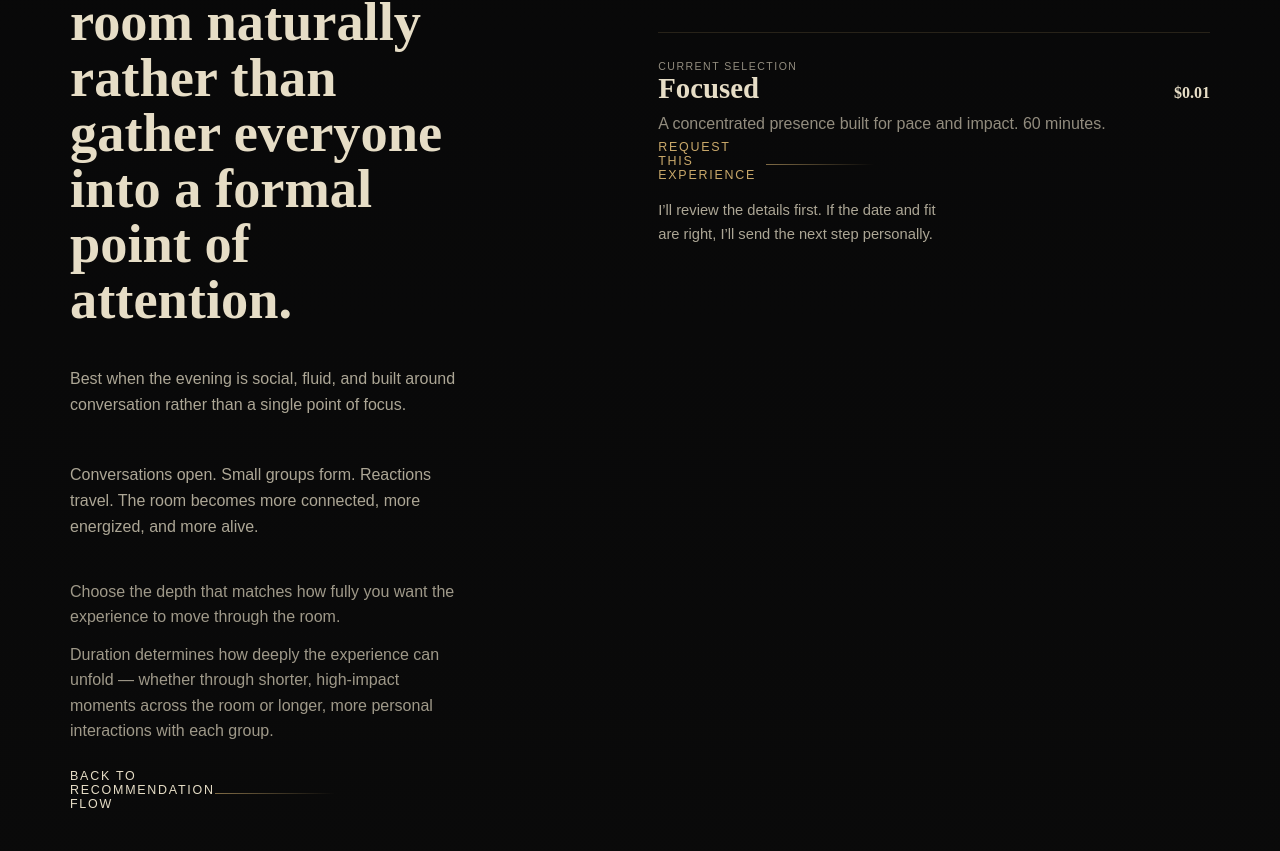
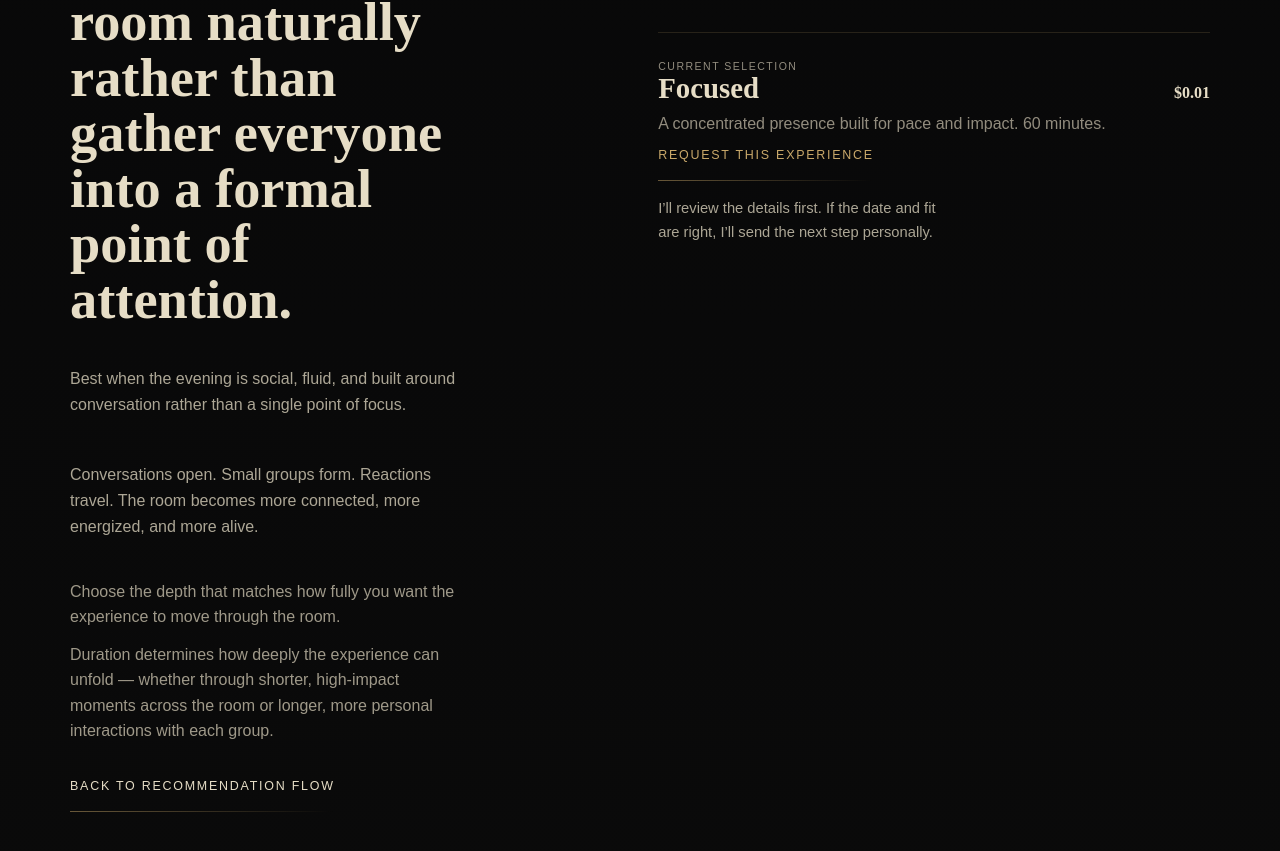
Before and after one commit to chaseellsworthiv-artifice/Artifice-Website, a Next.js app: page /design/close-up in a window 1280 px wide. Shown: the part 831-1682 px from the top of the page. Built offline with nearby package versions, Linux system fonts and the light colour scheme; a web font is replaced by a local one.

Commit message:
Unify booking CTA treatment

```diff
--- a/components/design.module.css
+++ b/components/design.module.css
@@ -198,19 +198,25 @@
 
 .primaryAction,
 .secondaryAction {
+  position: relative;
   display: inline-flex;
   align-items: center;
-  justify-content: center;
+  justify-content: flex-start;
+  width: fit-content;
+  max-width: 100%;
   min-height: 44px;
   text-decoration: none;
   background: transparent;
   border: 0;
-  padding: 0;
+  padding: 0.16rem 0 0.58rem;
   letter-spacing: 0.14em;
   text-transform: uppercase;
   font-size: 0.78rem;
+  line-height: 1;
   cursor: pointer;
+  isolation: isolate;
   white-space: nowrap;
+  transition: color 180ms ease, transform 220ms ease, text-shadow 220ms ease;
 }
 
 .primaryAction {
@@ -229,11 +235,48 @@
 .primaryAction::after,
 .secondaryAction::after {
   content: "";
-  display: block;
+  position: absolute;
+  bottom: 0;
+  left: 0;
   width: 100%;
   height: 1px;
-  margin-top: 0.45rem;
-  background: linear-gradient(90deg, rgba(201, 168, 106, 0.62), rgba(201, 168, 106, 0));
+  background: linear-gradient(90deg, rgba(201, 168, 106, 0.68), rgba(201, 168, 106, 0.28) 58%, rgba(201, 168, 106, 0));
+  opacity: 0.74;
+  transform: scaleX(1);
+  transform-origin: left center;
+  will-change: transform, opacity, filter;
+}
+
+.primaryAction::before,
+.secondaryAction::before {
+  content: "";
+  position: absolute;
+  z-index: 1;
+  bottom: 0;
+  left: 0;
+  width: 0;
+  height: 1px;
+  background: linear-gradient(90deg, rgba(201, 168, 106, 0.92), rgba(201, 168, 106, 0.08));
+  box-shadow: 0 0 12px rgba(201, 168, 106, 0.14);
+  pointer-events: none;
+  transition: width 520ms cubic-bezier(0.16, 0.72, 0.18, 1), opacity 420ms ease;
+}
+
+.primaryAction[disabled]::before {
+  display: none;
+}
+
+@media (hover: hover) and (pointer: fine) {
+  .primaryAction:not([disabled]):hover,
+  .secondaryAction:hover {
+    transform: translate3d(0, -1px, 0);
+    text-shadow: 0 0 18px rgba(201, 168, 106, 0.12);
+  }
+
+  .primaryAction:not([disabled]):hover::before,
+  .secondaryAction:hover::before {
+    width: min(72%, 34rem);
+  }
 }
 
 .consideringShell {
@@ -273,7 +316,10 @@
 
 .recommendationFrame {
   position: relative;
-  display: block;
+  display: grid;
+  grid-template-columns: minmax(22rem, 0.9fr) minmax(30rem, 1.1fr);
+  gap: clamp(3rem, 7vw, 7rem);
+  align-items: start;
 }
 
 .recommendationFrame::before {
@@ -293,7 +339,7 @@
 
 .recommendationIntro .title {
   max-width: 11.2ch;
-  font-size: clamp(3.2rem, 5.4vw, 5.2rem);
+  font-size: clamp(3rem, 5vw, 4.95rem);
   line-height: 0.94;
 }
 
@@ -319,49 +365,42 @@
 }
 
 .primaryRecommendation {
-  display: grid;
-  grid-template-columns: minmax(7.5rem, 0.2fr) minmax(0, 1fr);
-  gap: 0 clamp(1.5rem, 4vw, 3.5rem);
-  align-items: start;
-  max-width: none;
-  margin-top: clamp(3.1rem, 5.2vw, 4.6rem);
-  padding-top: clamp(1.55rem, 2.6vw, 2.15rem);
-  padding-bottom: clamp(1.35rem, 2.3vw, 1.9rem);
-  border-top: 1px solid rgba(201, 168, 106, 0.16);
-  border-bottom: 1px solid rgba(201, 168, 106, 0.08);
+  display: block;
+  max-width: 44rem;
+  margin-top: clamp(1.25rem, 2.5vw, 2.25rem);
+  padding: clamp(0.65rem, 1.4vw, 1.15rem) 0 clamp(1.55rem, 2.8vw, 2.3rem);
+  border-top: 0;
+  border-bottom: 1px solid rgba(201, 168, 106, 0.14);
 }
 
 .primaryRecommendation .cardEyebrow {
-  margin-top: 0.6rem;
-  max-width: 12rem;
+  margin-top: 0;
+  max-width: none;
 }
 
 .primaryRecommendation h2 {
   margin: 0;
   font-family: "Cormorant Garamond", serif;
-  font-size: clamp(5rem, 10vw, 9.5rem);
-  line-height: 0.8;
+  font-size: clamp(5.2rem, 8.1vw, 8.25rem);
+  line-height: 0.82;
   letter-spacing: -0.035em;
   color: var(--aged-paper);
-  grid-column: 2;
 }
 
 .primaryStatement {
-  margin: clamp(1.35rem, 2.4vw, 2.15rem) 0 0;
-  max-width: 38ch;
+  margin: clamp(1.2rem, 2.2vw, 1.75rem) 0 0;
+  max-width: 34ch;
   color: rgba(230, 221, 198, 0.82);
   font-family: "Cormorant Garamond", serif;
-  font-size: clamp(1.38rem, 2vw, 2rem);
+  font-size: clamp(1.28rem, 1.8vw, 1.8rem);
   line-height: 1.12;
-  grid-column: 2;
 }
 
 .recommendationNotes {
   display: grid;
   gap: 1rem;
-  margin-top: clamp(1.2rem, 2.2vw, 1.75rem);
-  max-width: 32rem;
-  grid-column: 2;
+  margin-top: clamp(1.15rem, 2vw, 1.55rem);
+  max-width: 30rem;
 }
 
 .recommendationNotes p {
@@ -380,8 +419,15 @@
 }
 
 .primaryRecommendation .primaryAction {
-  grid-column: 2;
-  margin-top: clamp(1rem, 1.7vw, 1.35rem);
+  display: inline-flex;
+  flex-direction: column;
+  align-items: flex-start;
+  margin-top: clamp(1.15rem, 2vw, 1.6rem);
+}
+
+.primaryRecommendation .primaryAction::after {
+  width: min(16rem, 100%);
+  background: linear-gradient(90deg, rgba(201, 168, 106, 0.82), rgba(201, 168, 106, 0.16), rgba(201, 168, 106, 0));
 }
 
 .alternateEditorial {
@@ -389,8 +435,8 @@
   grid-template-columns: minmax(7.5rem, 0.2fr) minmax(0, 1fr);
   gap: 0 clamp(1.5rem, 4vw, 3.5rem);
   align-items: start;
-  margin-top: clamp(3rem, 5.6vw, 4.8rem);
-  padding-top: 1.35rem;
+  margin-top: clamp(2.2rem, 4vw, 3.1rem);
+  padding-top: 1.15rem;
   border-top: 1px solid rgba(201, 168, 106, 0.14);
 }
 
@@ -403,9 +449,9 @@
   grid-column: 2;
   display: grid;
   grid-template-columns: minmax(0, 1fr) auto;
-  gap: 1.4rem;
+  gap: 1.2rem;
   align-items: baseline;
-  padding: 0 0 1.25rem;
+  padding: 0 0 1rem;
   border-bottom: 1px solid rgba(201, 168, 106, 0.09);
 }
 
@@ -413,20 +459,20 @@
   margin: 0;
   color: var(--aged-paper);
   font-family: "Cormorant Garamond", serif;
-  font-size: clamp(1.75rem, 2.5vw, 2.35rem);
+  font-size: clamp(1.55rem, 2.2vw, 2.05rem);
   line-height: 0.98;
 }
 
 .alternateRow p {
-  margin: 0.42rem 0 0;
-  max-width: 46rem;
+  margin: 0.35rem 0 0;
+  max-width: 38rem;
   color: rgba(230, 221, 198, 0.58);
-  line-height: 1.5;
+  line-height: 1.42;
 }
 
 .customPrompt {
-  margin-top: clamp(2.1rem, 4vw, 3.2rem);
-  padding-top: 1.3rem;
+  margin-top: clamp(3.2rem, 6vw, 5rem);
+  padding-top: clamp(1.6rem, 3vw, 2.15rem);
   border-top: 1px solid rgba(201, 168, 106, 0.12);
   display: flex;
   justify-content: space-between;
@@ -518,18 +564,20 @@
 
   .recommendationIntro .title {
     max-width: 9.2ch;
+    font-size: clamp(2.35rem, 10vw, 3.45rem);
   }
 
   .recommendationIntro .subtext {
-    margin-top: 1.15rem;
+    margin-top: 0.9rem;
   }
 
   .primaryRecommendation {
     grid-template-columns: 1fr;
     gap: 0;
-    margin-top: 2.45rem;
-    padding-top: 1.45rem;
-    padding-bottom: 1.65rem;
+    margin-top: 2rem;
+    padding-top: 1.15rem;
+    padding-bottom: 1.75rem;
+    border-top: 1px solid rgba(201, 168, 106, 0.12);
   }
 
   .primaryRecommendation .cardEyebrow,
@@ -545,17 +593,18 @@
   }
 
   .primaryRecommendation h2 {
-    font-size: clamp(4rem, 18vw, 6.2rem);
+    font-size: clamp(4.35rem, 19vw, 6.35rem);
   }
 
   .primaryRecommendation .primaryAction {
-    margin-top: 1.15rem;
+    margin-top: 1.35rem;
   }
 
   .alternateEditorial {
     grid-template-columns: 1fr;
     gap: 1rem;
-    margin-top: 2.65rem;
+    margin-top: 2.25rem;
+    padding-top: 1.05rem;
   }
 
   .alternateEditorial > .cardEyebrow {
@@ -565,7 +614,16 @@
   .alternateRow {
     grid-column: auto;
     grid-template-columns: 1fr;
-    gap: 0.75rem;
+    gap: 0.6rem;
+  }
+
+  .alternateRow h3 {
+    font-size: clamp(1.45rem, 7vw, 2rem);
+  }
+
+  .customPrompt {
+    margin-top: 3.4rem;
+    padding-top: 1.55rem;
   }
 
   .primaryAction,
--- a/components/experience.module.css
+++ b/components/experience.module.css
@@ -188,18 +188,25 @@
 .primaryAction,
 .secondaryAction,
 .cardAction {
+  position: relative;
   display: inline-flex;
   align-items: center;
-  justify-content: center;
+  justify-content: flex-start;
+  width: fit-content;
+  max-width: 100%;
   min-height: 44px;
   text-decoration: none;
   font-size: 0.78rem;
+  line-height: 1;
   letter-spacing: 0.14em;
   text-transform: uppercase;
   background: transparent;
   border: 0;
-  padding: 0;
+  padding: 0.16rem 0 0.58rem;
   cursor: pointer;
+  isolation: isolate;
+  white-space: nowrap;
+  transition: color 180ms ease, transform 220ms ease, text-shadow 220ms ease;
 }
 
 .primaryAction,
@@ -215,11 +222,47 @@
 .secondaryAction::after,
 .cardAction::after {
   content: "";
-  display: block;
+  position: absolute;
+  bottom: 0;
+  left: 0;
   width: 100%;
   height: 1px;
-  margin-top: 0.45rem;
-  background: linear-gradient(90deg, rgba(201, 168, 106, 0.62), rgba(201, 168, 106, 0));
+  background: linear-gradient(90deg, rgba(201, 168, 106, 0.68), rgba(201, 168, 106, 0.28) 58%, rgba(201, 168, 106, 0));
+  opacity: 0.74;
+  transform: scaleX(1);
+  transform-origin: left center;
+  will-change: transform, opacity, filter;
+}
+
+.primaryAction::before,
+.secondaryAction::before,
+.cardAction::before {
+  content: "";
+  position: absolute;
+  z-index: 1;
+  bottom: 0;
+  left: 0;
+  width: 0;
+  height: 1px;
+  background: linear-gradient(90deg, rgba(201, 168, 106, 0.92), rgba(201, 168, 106, 0.08));
+  box-shadow: 0 0 12px rgba(201, 168, 106, 0.14);
+  pointer-events: none;
+  transition: width 520ms cubic-bezier(0.16, 0.72, 0.18, 1), opacity 420ms ease;
+}
+
+@media (hover: hover) and (pointer: fine) {
+  .primaryAction:hover,
+  .secondaryAction:hover,
+  .cardAction:hover {
+    transform: translate3d(0, -1px, 0);
+    text-shadow: 0 0 18px rgba(201, 168, 106, 0.12);
+  }
+
+  .primaryAction:hover::before,
+  .secondaryAction:hover::before,
+  .cardAction:hover::before {
+    width: min(72%, 34rem);
+  }
 }
 
 .results {
```
